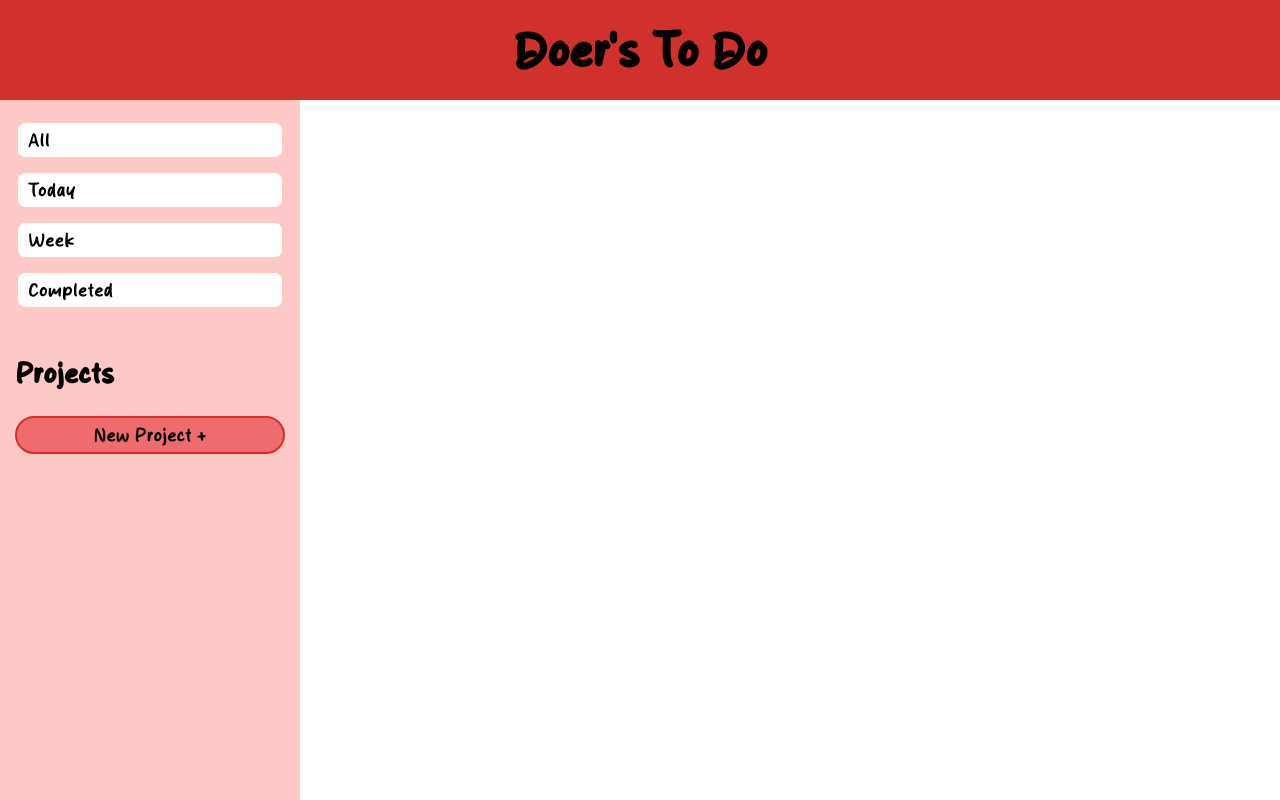
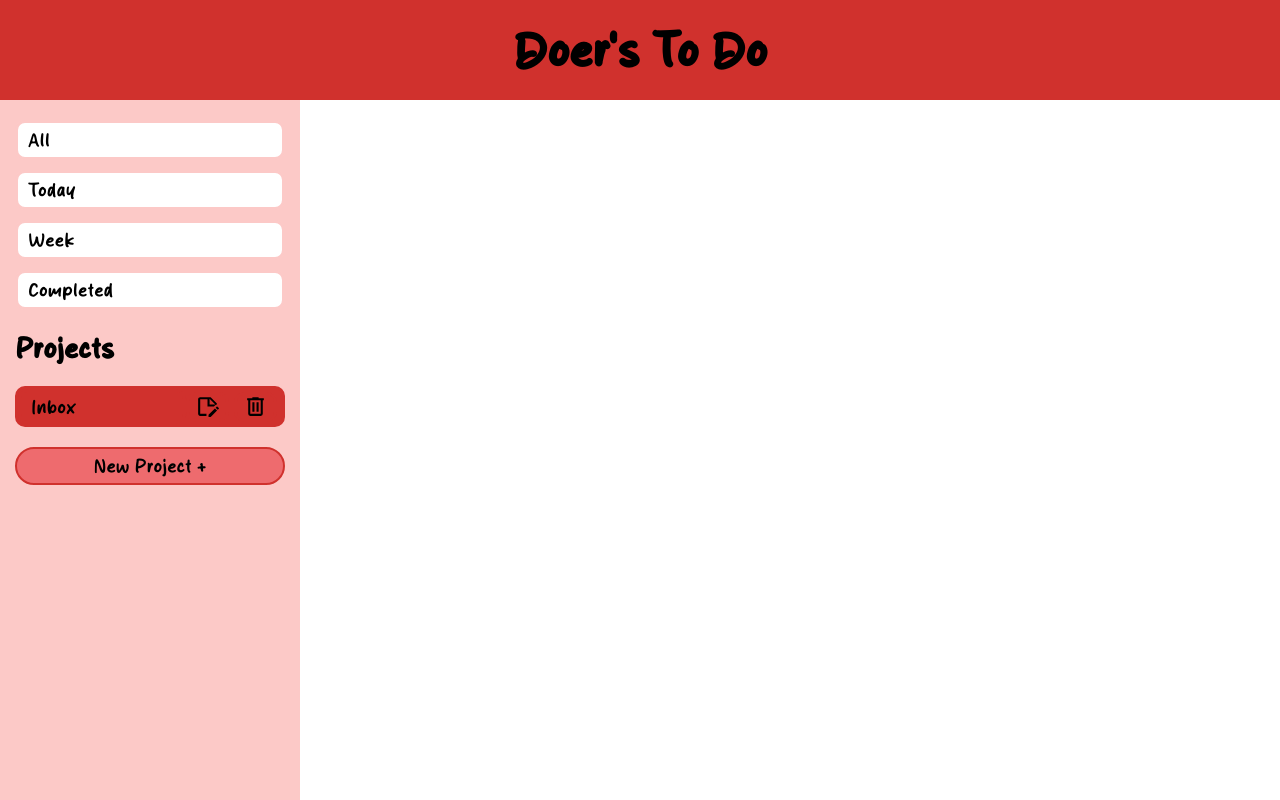
Before and after one commit to OverlordGummyBear/todo_list, a website built with webpack: page src/index.html in a window 1280 px wide. Built offline with nearby package versions, Linux system fonts and the light colour scheme.

Commit message:
Display projects and and delete + edit buttons

```diff
--- a/src/index.js
+++ b/src/index.js
@@ -8,18 +8,4 @@ import { format, compareAsc, isToday } from "date-fns";
 import {filterToday, filterByCompletion, filterOverdue} from "./filter.js";
 import {sortByPriority, sortByDate} from "./sort.js";
 
-/*
-const defaultTodo = new TodoProject("Default");
-
-CreationController.createItem(defaultTodo, "First title", "none", new Date(2026, 7, 2), 1)
-CreationController.createItem(defaultTodo, "Second title", "none", new Date(2026, 7, 10), 2)
-CreationController.createItem(defaultTodo, "Third title", "none", new Date(2026, 8, 2), 3)
-CreationController.createItem(defaultTodo, "Fourth title", "none", new Date(2026, 9, 1), 4)
-CreationController.createItem(defaultTodo, "Fifth title", "none", new Date(2026, 11, 12), 2)
-
-defaultTodo.getTodoItem(1).isCompleted = true;
-defaultTodo.getTodoItem(2).isCompleted = true;
-defaultTodo.getTodoItem(4).isCompleted = true;
-
-console.log(filterByCompletion(defaultTodo.todoItemList, false));
-*/
+const todoViewer = new TodoViewer();
--- a/src/styles.css
+++ b/src/styles.css
@@ -1,6 +1,13 @@
 @font-face {
     font-family: milky-cream;
     src: url("./Milky-Cream.otf");
+}
+
+:root{
+    --light-red-clr: #ee6b6e;
+    --medium-red-clr: #ED5757;
+    --dark-red-clr: #D0312D;
+    --salmon-clr: #FCC9C7;
 }
 
 body, html{
@@ -25,9 +32,13 @@ button{
     font-family: milky-cream, sans-serif;
 }
 
+button:hover{
+    cursor: pointer;
+}
+
 /* header */
 .header{
-    background-color: #d0312d;
+    background-color: var(--dark-red-clr);
     grid-column: 1 / -1;
 
     display: flex;
@@ -40,15 +51,21 @@ h1{
 }
 
 /* side panel */
+.project-buttons-container,
+.project-buttons-container > button,
+.filter-container{
+    display: flex;
+    justify-content: center;
+    align-items: center;
+}
+
+
 .side-panel{
-    background-color: #fcc9c7;
+    background-color: var(--salmon-clr);
 }
 
 .filter-container{
-    display: flex;
     flex-direction: column;
-    justify-content: center;
-    align-items: center;
     gap: 10px;
     margin: 20px 0px;
 }
@@ -58,26 +75,28 @@ h1{
     font-size: 20px;
     text-align: left;
     background-color: white;
-    border: solid 3px #fcc9c7;
+    border: solid 3px var(--salmon-clr);
     border-radius: 10px;
     padding: 5px 10px;
 }
 
 .filter-container > button:hover{
-    border: solid 3px #d0312d;
-    cursor: pointer;
+    border: solid 3px var(--dark-red-clr);
 }
 
 .project-container{
     display: flex;
     align-items: center;
     flex-direction: column;
+    gap: 20px;
 }
 
 .project-container > h2{
     font-size: 30px;
     margin-left: 5%;
     align-self: self-start;
+
+    margin: 0px auto 0px 5%;
 }
 
 .project-container > button{
@@ -85,14 +104,66 @@ h1{
     font-size: 20px;
     border-radius: 20px;
     padding: 5px 10px;
-    background-color: #ee6b6e;
-    border: 2px solid #d0312d;
+    background-color: var(--light-red-clr);
+    border: 2px solid var(--dark-red-clr);
 }
 
 .project-container > button:hover{
-    border: 2px solid #d0312d;
-    background-color: #d0312d;
-    cursor: pointer;
+    border: 2px solid var(--dark-red-clr);
+    background-color: var(--dark-red-clr);
+}
+
+.projects{
+    display: flex;
+    justify-content: center;
+    flex-direction: column;
+    gap: 10px;
+    width: 90%;
+}
+
+.project-card{
+    display: flex;
+    background-color: var(--dark-red-clr);
+    border: 3px solid var(--dark-red-clr);
+    border-radius: 10px;
+
+    height: 35px;
+}
+
+.project-card:hover{
+    border: 3px solid var(--medium-red-clr);
+}
+
+.project-card > button{
+    font-size: 20px;
+    height: 100%;
+    width: 100%;
+    text-align: left;
+    padding-left: 10px;
+}
+
+.project-buttons-container{
+    gap: 5px;
+    margin-right: 5px;
+}
+
+.project-buttons-container > button{
+    border: 3px solid var(--dark-red-clr);
+    height: 30px;
+}
+
+.project-buttons-container button:hover{
+    border: 3px solid var(--medium-red-clr);
+}
+
+.project-card img{
+    height: 25px;
+}
+
+.project-card button{
+    background-color: var(--dark-red-clr);
+    border: 3px solid var(--dark-red-clr);
+    border-radius: 10px;
 }
 
 /* task container */
--- a/src/todo-project.js
+++ b/src/todo-project.js
@@ -10,6 +10,8 @@ class TodoProject{
         this.id = id++; //crypto.randomUUID(); //
         this.name = name;
     }
+
+    getId(){ return this.id; }
 
     get todoItemList(){ return this._todoItemList; }
     get name(){ return this._name; }
--- a/src/todo-viewer.js
+++ b/src/todo-viewer.js
@@ -1,19 +1,60 @@
+import "./styles.css";
+import TodoProject from "./todo-project.js";
+import TodoList from "./todo-list.js";
+import CreationController from "./creation-controller.js";
+
+import TrashCan from "./img/trashcan.svg";
+import NoteEdit from "./img/note-edit.svg";
+
 import { format, compareAsc, isToday } from "date-fns";
 import {filterToday, filterByCompletion, filterOverdue} from "./filter.js";
 import {sortByPriority, sortByDate} from "./sort.js";
 
-import "./styles.css";
-import TodoProject from "./todo-project.js";
-import TodoList from "./todo-list.js";
-import CreationController from "./creation-controller.js"
-
 class TodoViewer{
     constructor(){
+        this.todoList = new TodoList();
 
+        this.updateScreen();
     }
 
     updateScreen(){
+        //Render all created projects
+        const projectDiv = document.querySelector(".projects");
+        projectDiv.textContent = "";
 
+        this.todoList.todoProjectList.forEach(project => {
+            //Project div container
+            const projectCardDiv = document.createElement("div");
+            projectCardDiv.classList = "project-card";
+            projectCardDiv.dataset.projectId = project.getId();
+
+            //Project-card button
+            const projectButton = document.createElement("button");
+            projectButton.textContent = project.name;
+
+            //Edit/Delete div
+            const changeProjectButtonDiv = document.createElement("div");
+            changeProjectButtonDiv.classList = "project-buttons-container";
+
+            const projectEditButton = document.createElement("button");
+            const editSVG = document.createElement("img");
+            editSVG.src = NoteEdit;
+            editSVG.alt = "Project Edit button";
+            projectEditButton.appendChild(editSVG);
+
+            const projectDeleteButton = document.createElement("button");
+            const deleteSVG = document.createElement("img");
+            deleteSVG.src = TrashCan;
+            deleteSVG.alt = "Project Delete button";
+            projectDeleteButton.appendChild(deleteSVG);
+
+            //Append elements
+            changeProjectButtonDiv.append(projectEditButton, projectDeleteButton);
+
+            projectCardDiv.append(projectButton, changeProjectButtonDiv);
+
+            projectDiv.appendChild(projectCardDiv);
+        });
     }
 }
 
```
Also changed, not shown: src/img/note-edit.svg (added), src/img/trashcan.svg (added).
